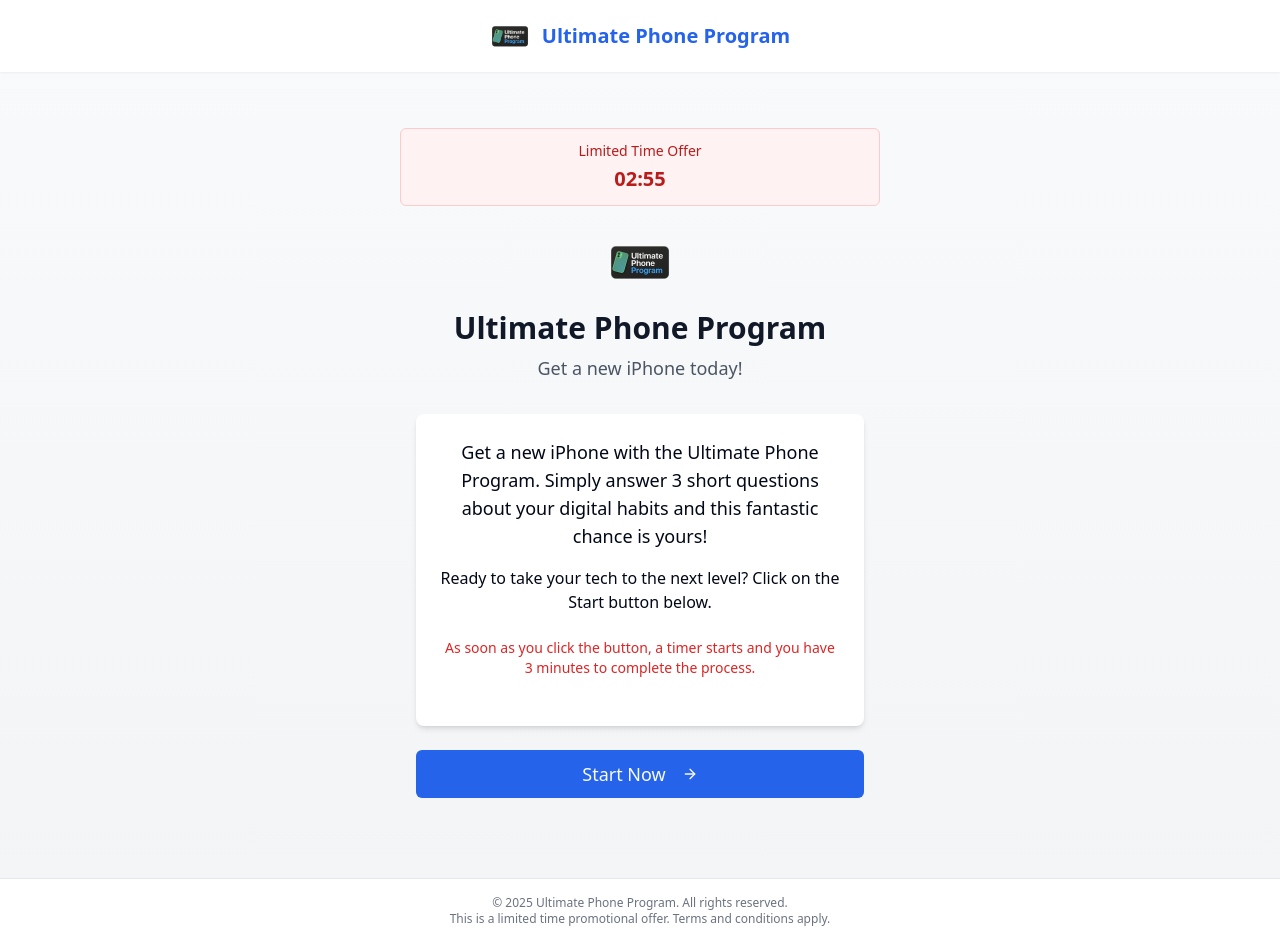
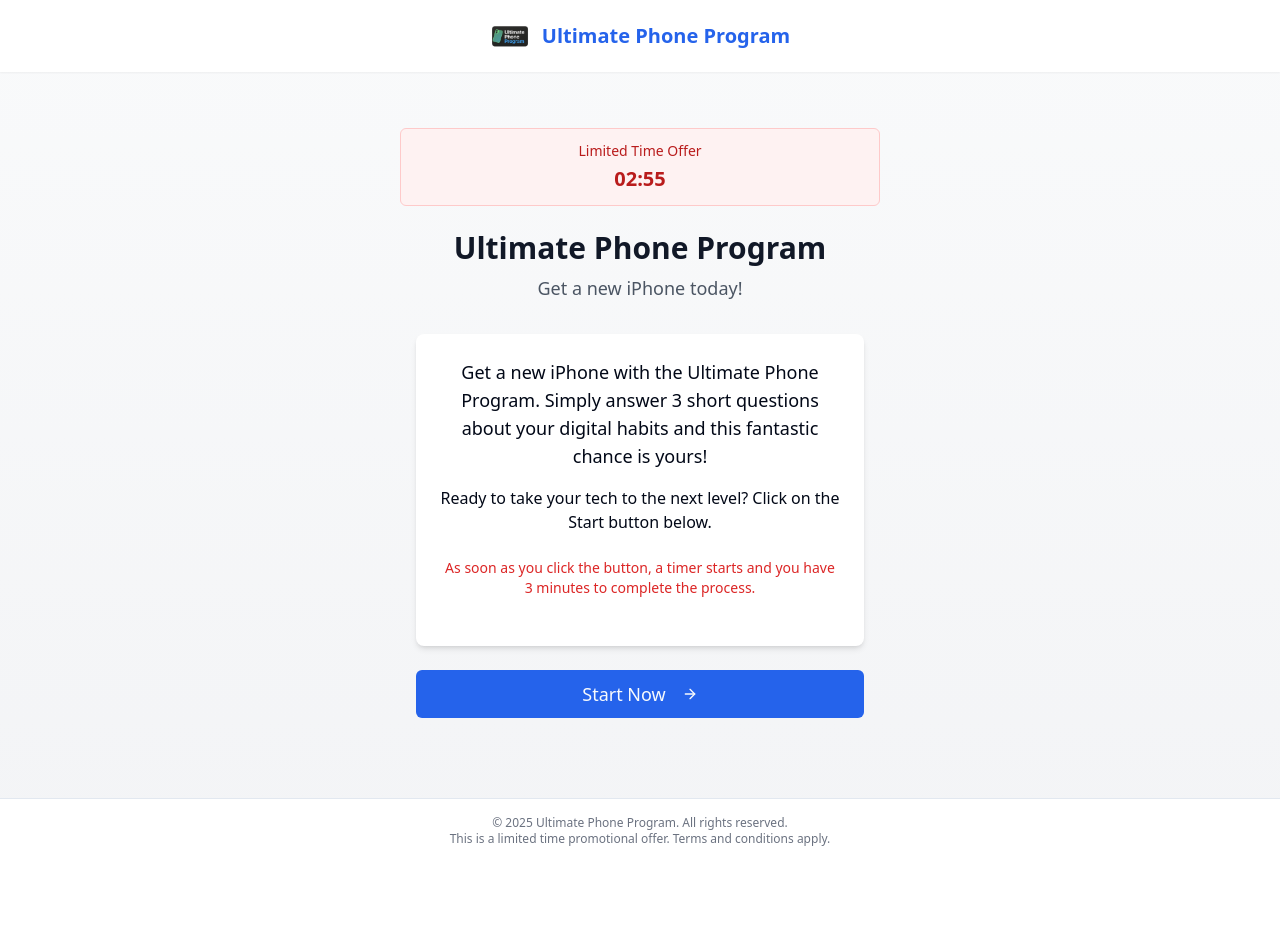
Before and after one commit to countybaz/ultabeautynew-45, a React (Vite) app: page / in a window 1280 px wide. After the commit the page ends 863 px from the top, so only its background shows below. Built offline with nearby package versions, Linux system fonts and the light colour scheme.

Commit message:
Visual edit in Lovable
Edited UI in Lovable

```diff
--- a/src/components/SurveyHeader.tsx
+++ b/src/components/SurveyHeader.tsx
@@ -1,24 +1,18 @@
-
 import { cn } from "@/lib/utils";
-
 interface SurveyHeaderProps {
   title: string;
   subtitle?: string;
   className?: string;
 }
+const SurveyHeader = ({
+  title,
+  subtitle,
+  className
+}: SurveyHeaderProps) => {
+  return <div className={cn("text-center mb-8", className)}>
 
-const SurveyHeader = ({ title, subtitle, className }: SurveyHeaderProps) => {
-  return (
-    <div className={cn("text-center mb-8", className)}>
-      <img
-        src="/lovable-uploads/8c90f432-da05-45a1-81f7-cdbbce1ef2e2.png"
-        alt="Ultimate Phone Program"
-        className="mx-auto h-16 mb-4"
-      />
       <h1 className="text-2xl md:text-3xl font-bold text-gray-900 mb-2">{title}</h1>
       {subtitle && <p className="text-gray-600 md:text-lg">{subtitle}</p>}
-    </div>
-  );
+    </div>;
 };
-
 export default SurveyHeader;
```
